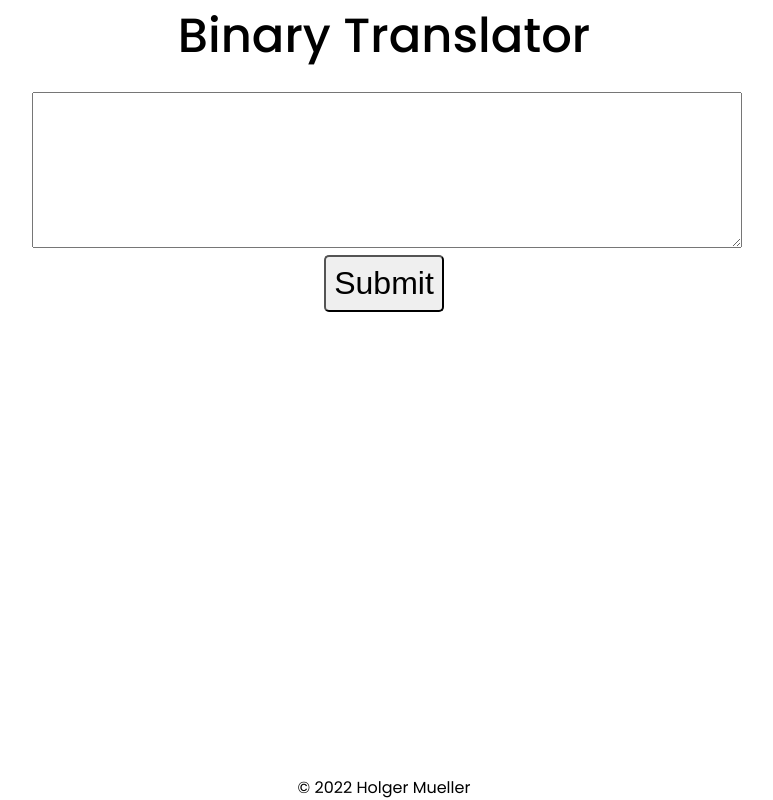
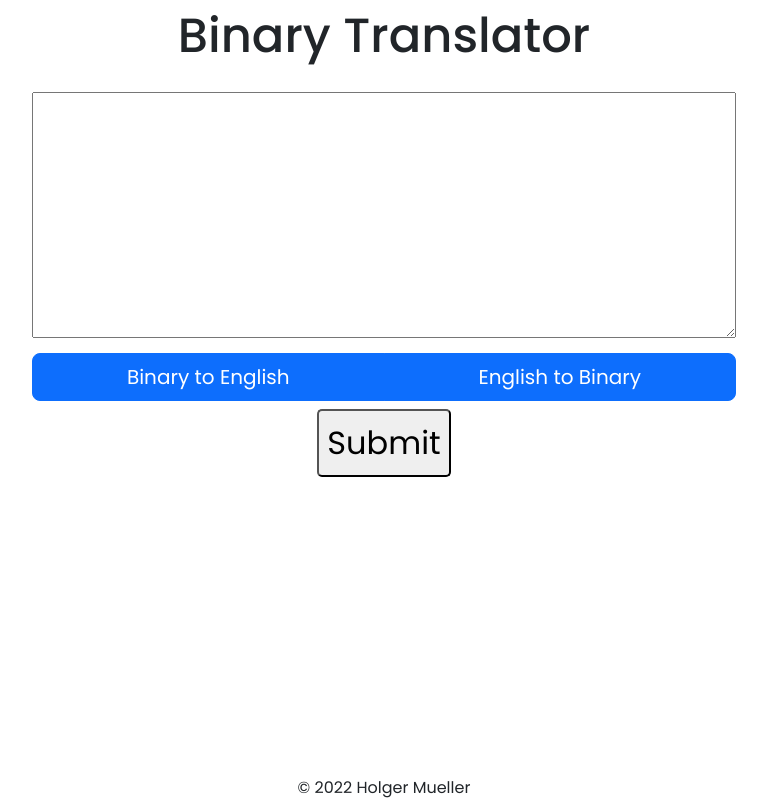
Before and after one commit to Holgermueller/binarytranslater, a website: page index.html in a window 1280 px wide. Shown: the whole page, without its empty margins (256-1029 px from the left). Drawn offline with nearby package versions, Linux system fonts and the light colour scheme.

Commit message:
added button group

```diff
--- a/index.css
+++ b/index.css
@@ -20,7 +20,14 @@ textarea {
   width: 100%;
 }
 
+.switch-div {
+  margin: 8px auto;
+  display: flex;
+  justify-content: space-between;
+}
+
 .div-for-centering-button {
+  margin: 8px auto;
   text-align: center;
 }
 
--- a/index.html
+++ b/index.html
@@ -10,6 +10,18 @@
       href="https://fonts.googleapis.com/css2?family=Poppins:wght@400;500;600;700;800;900&display=swap"
       rel="stylesheet"
     />
+    <link
+      href="https://cdn.jsdelivr.net/npm/bootstrap@5.2.2/dist/css/bootstrap.min.css"
+      rel="stylesheet"
+      integrity="sha384-Zenh87qX5JnK2Jl0vWa8Ck2rdkQ2Bzep5IDxbcnCeuOxjzrPF/et3URy9Bv1WTRi"
+      crossorigin="anonymous"
+    />
+    <script
+      src="https://cdn.jsdelivr.net/npm/bootstrap@5.2.2/dist/js/bootstrap.bundle.min.js"
+      integrity="sha384-OERcA2EqjJCMA+/3y+gxIOqMEjwtxJY7qPCqsdltbNJuaOe923+mo//f6V8Qbsw3"
+      crossorigin="anonymous"
+    ></script>
+
     <link rel="stylesheet" href="public/index.css" />
     <title>Binary Translator</title>
   </head>
@@ -18,6 +30,18 @@
     <main>
       <form action="" id="form">
         <textarea name="input" id="input" cols="30" rows="10"></textarea>
+
+        <div
+          data-toggle="buttons-radio"
+          class="switch-div btn-group btn-group-lg"
+        >
+          <button type="button" class="btn btn-primary">
+            Binary to English
+          </button>
+          <button type="button" class="btn btn-primary">
+            English to Binary
+          </button>
+        </div>
 
         <div class="div-for-centering-button">
           <button type="button" onclick="submitForm()" id="submit">
--- a/package.json
+++ b/package.json
@@ -23,5 +23,8 @@
     "cssnano": "^5.1.14",
     "postcss": "^8.4.18",
     "postcss-cli": "^10.0.0"
+  },
+  "dependencies": {
+    "bootstrap": "^5.2.2"
   }
 }
--- a/public/index.css
+++ b/public/index.css
@@ -1 +1 @@
-body,html{font-family:Poppins,sans-serif;margin:0;padding:0}header{font-size:3rem;font-weight:500;text-align:center}main{margin:20px auto;width:55%}textarea{width:100%}.div-for-centering-button{text-align:center}button{border-radius:5px;font-size:2rem;padding:8px}.output-area{margin:20px auto}footer{bottom:0;left:0;position:absolute;text-align:center;width:100%}
+body,html{font-family:Poppins,sans-serif;margin:0;padding:0}header{font-size:3rem;font-weight:500;text-align:center}main{margin:20px auto;width:55%}textarea{width:100%}.switch-div{display:flex;justify-content:space-between;margin:8px auto}.div-for-centering-button{margin:8px auto;text-align:center}button{border-radius:5px;font-size:2rem;padding:8px}.output-area{margin:20px auto}footer{bottom:0;left:0;position:absolute;text-align:center;width:100%}
```
Also changed, not shown: 1 other file.
